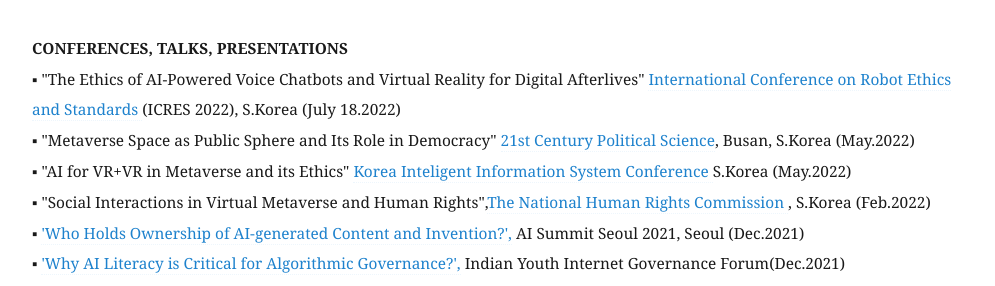
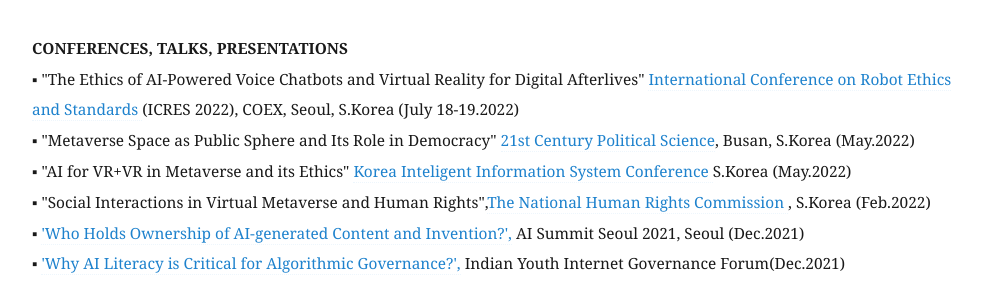
Before and after one commit to eunchangchoi/eunchangchoi.github.io, a Jekyll site: the page built from index.md, in a window 1280 px wide and 900 px high, scrolled down 3283 px. Shown: the part 161-447 px from the top of the window, without its empty margins (68-1063 px from the left). Built offline with Jekyll 4.4.1, drawn with Linux system fonts in a browser that asks for light colours.

Commit message:
Update index.md

```diff
--- a/index.md
+++ b/index.md
@@ -71,7 +71,7 @@
 ▪"Regulatory Science for Public Health and Safety: Lessons from the U.S. Food and Drug Administration's Approaches",<a href="https://www.stepi.re.kr/site/stepien/main.do"> Science & Technology Policy Institute, </a>STEPI Fellowship Research Paper Series (2014)<br>
      <br>
  <strong> CONFERENCES, TALKS, PRESENTATIONS </strong> <br>
-▪ "The Ethics of AI-Powered Voice Chatbots and Virtual Reality for Digital Afterlives" <a href="https://www.clawar.org/icres2022/?fbclid=IwAR2g5W3CtTNLC9MOT9du0qogMQyR0FimGJciXYzIZqo4KXNuQ2RaXZNJEsg/"> International Conference on Robot Ethics and Standards </a>(ICRES 2022), S.Korea (July 18.2022)<br>
+▪ "The Ethics of AI-Powered Voice Chatbots and Virtual Reality for Digital Afterlives" <a href="https://www.clawar.org/icres2022/?fbclid=IwAR2g5W3CtTNLC9MOT9du0qogMQyR0FimGJciXYzIZqo4KXNuQ2RaXZNJEsg/"> International Conference on Robot Ethics and Standards </a>(ICRES 2022), COEX, Seoul, S.Korea (July 18-19.2022)<br>
 ▪ "Metaverse Space as Public Sphere and Its Role in Democracy" <a href="http://www.politics21.or.kr/"> 21st Century Political Science</a>, Busan, S.Korea (May.2022)<br>
 ▪ "AI for VR+VR in Metaverse and its Ethics" <a href="http://www.kiiss.or.kr/journal/sub02.html/"> Korea Inteligent Information System Conference </a> S.Korea (May.2022)<br>
 ▪ "Social Interactions in Virtual Metaverse and Human Rights",<a href="https://www.humanrights.go.kr/site/main/index002">The National Human Rights Commission </a>, S.Korea (Feb.2022)<br>
```
